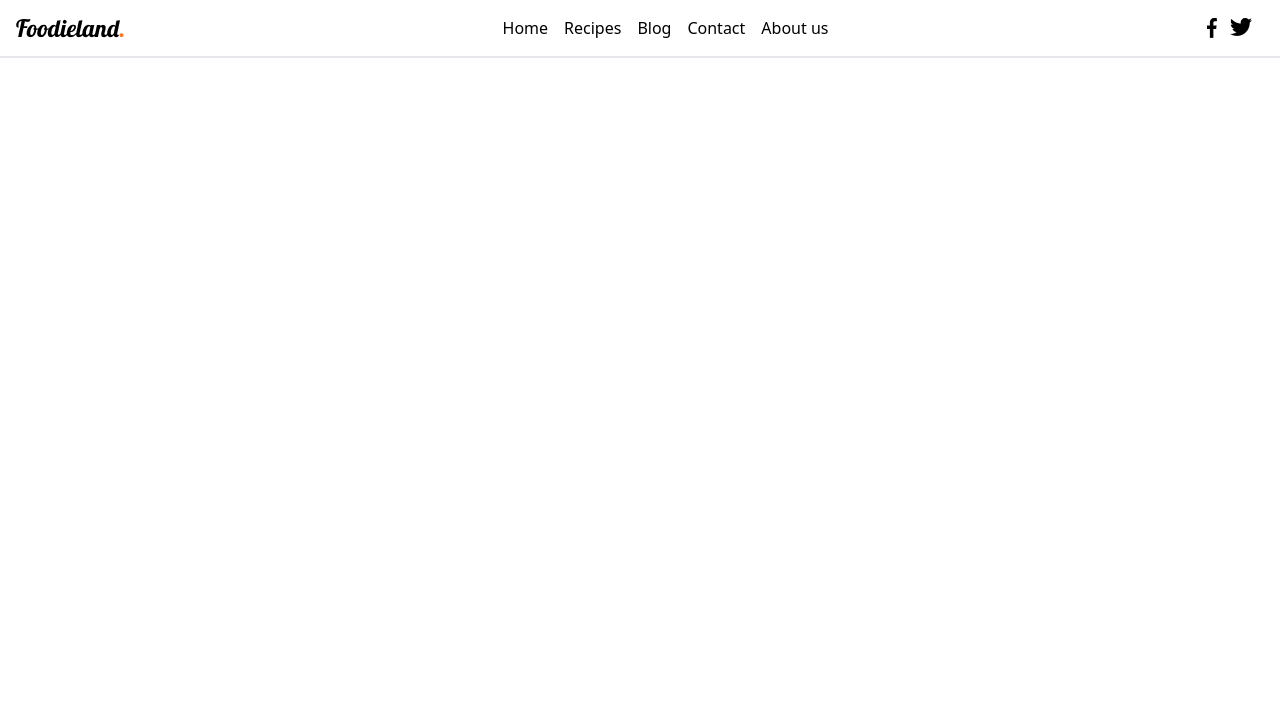
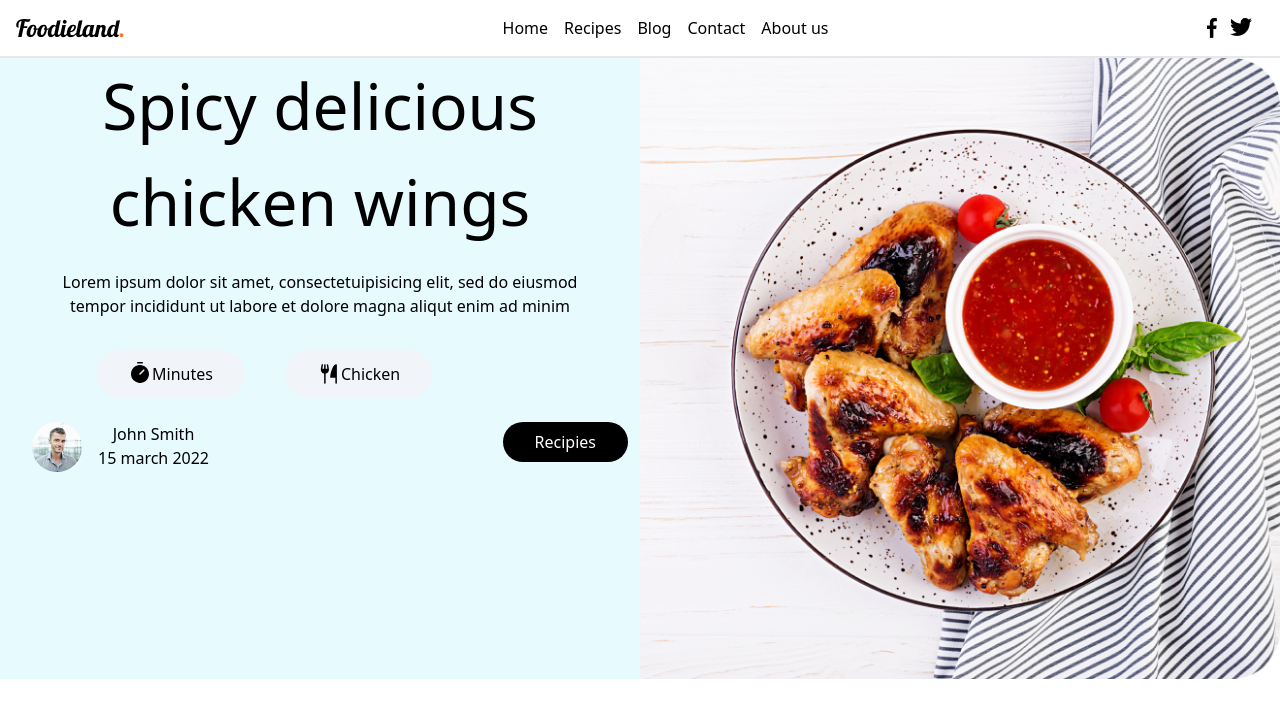
Before and after one commit to simonfornt/foodiland, a website built with Vite: page index.html in a window 1280 px wide. Built offline with nearby package versions, Linux system fonts and the light colour scheme; files whose address does not match are found by name.

Commit message:
working on hero

```diff
--- a/index.html
+++ b/index.html
@@ -27,8 +27,47 @@
             <span><img src="./asstes/nstagram.png" alt=""></span>
         </div>
     </nav>
+</header>
 
-</header>
+<section class="">
+    <div class=" container mx-auto md:grid grid-cols-2">
+        <div class=" bg-[#E7FAFE] md:text-center">
+            <h1 class=" text-[64px] font-medium text-center md:text-current">Spicy delicious chicken wings</h1>
+            <p class=" text-center py-5 px-10">Lorem ipsum dolor sit amet, consectetuipisicing elit, sed do eiusmod
+             tempor incididunt ut labore et dolore magna aliqut enim ad minim </p>
+
+             <div class="flex gap-10 py-3 md:pl-24">
+                <li class="list-none flex justify-center  bg-slate-100 py-3 px-8 rounded-full "><img src="./asstes/Timer.svg" alt="">Minutes</li>
+                <li class="list-none flex justify-center bg-slate-100 py-3 px-8 rounded-full "><img src="./asstes/ForkKnife.svg" alt=""> Chicken</li>
+             </div>
+
+            <div class="flex justify-between px-3 py-3">
+                <div class="flex gap-4 px-5">
+                    <div><img src="./asstes/john-smith.png" alt=""></div>
+                    <div class=" flex flex-col">
+                        <span class=" font-medium">John Smith</span>
+                        <span>15 march 2022</span>
+                    </div>
+                 </div>
+                 <div>
+                    <button class=" bg-black text-white px-8 py-2 rounded-full">Recipies</button>
+                 </div>
+            </div>
+
+        </div>
+
+
+
+        <div>
+            <img src="./asstes/hero-image.png" alt="">
+        </div>
+
+
+
+
+    </div>
+
+</section>
 
 
 </body>
```
Also changed, not shown: asstes/ForkKnife.svg (added), asstes/Timer.svg (added), asstes/john-smith.png (added).
